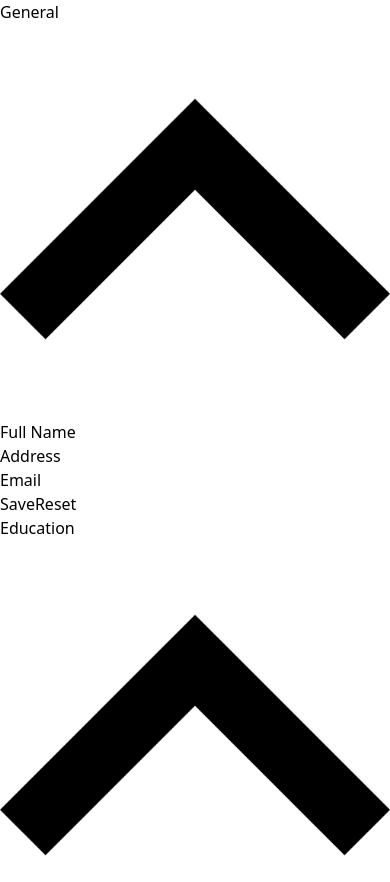
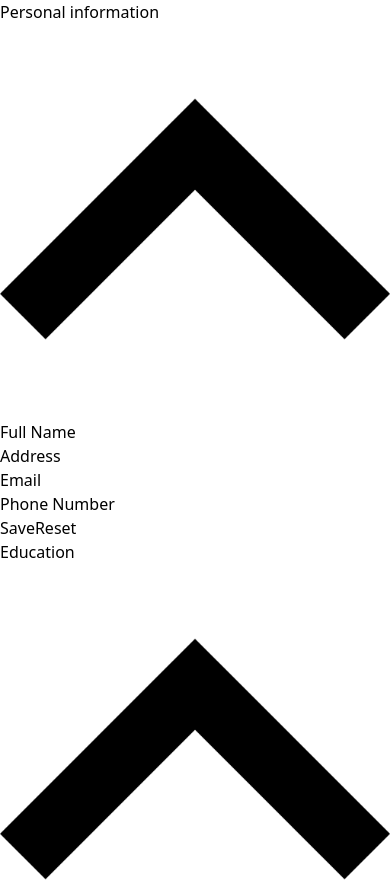
Before and after one commit to lucimanluk/CV-Application-React, a React (Vite) app: page / in a window 390 px wide. Shown: the top 882 px of the page. Built offline with nearby package versions, Linux system fonts and the light colour scheme.

Commit message:
Added the phone number field and changed name from General to Personal information in the 1st Information component.

```diff
--- a/src/App.jsx
+++ b/src/App.jsx
@@ -6,6 +6,7 @@ function App() {
   const [fullName, setFullName] = useState("");
   const [address, setAddress] = useState("");
   const [email, setEmail] = useState("");
+  const [phoneNumber, setPhoneNumber] = useState("");
   const [highschool, setHighschool] = useState("");
   const [university, setUniversity] = useState("");
   const [number, setEducationStartingYear] = useState(1900);
@@ -17,11 +18,13 @@ function App() {
   const [passedFullName, setPassedFullName] = useState('');
   const [passedAddress, setPassedAddress] = useState('');
   const [passedEmail, setPassedEmail] = useState('');
+  const [passedPhoneNumber, setPassedPhoneNumber] = useState('');
 
   function saveGeneralContent() {
     setPassedFullName(fullName);
     setPassedAddress(address);
     setPassedEmail(email);
+    setPassedPhoneNumber(phoneNumber);
   }
 
   return (
@@ -29,21 +32,23 @@ function App() {
       <div className="min-h-screen py-2 flex flex-row bg-gray-600 justify-center gap-8">
         <div className=" flex flex-col gap-4">
           {
-            ["general",
+            ["personal information",
               "education",
               "experience"
             ].map((item, index) => {
-              if (item === "general") {
+              if (item === "personal information") {
                 return <Information
                   key={index}
                   name={item}
                   fullName={fullName}
                   address={address}
                   email={email}
+                  phoneNumber={phoneNumber}
                   setFullName={setFullName}
                   setAddress={setAddress}
                   setEmail={setEmail}
-                  saveButton = {saveGeneralContent}
+                  setPhoneNumber={setPhoneNumber}
+                  saveButton={saveGeneralContent}
                 ></Information>
               }
               else if (item === "education") {
@@ -60,24 +65,24 @@ function App() {
                   setNumber2={setEducationFinishingYear}
                 ></Information>
               }
-                else if (item === "experience") {
-                  return <Information
+              else if (item === "experience") {
+                return <Information
                   key={index}
                   name={item}
-                  company = {company}
-                  position = {position}
-                  number3 = {number3}
-                  number4 = {number4}
-                  setCompany = {setCompany}
-                  setPosition = {setPosition}
-                  setNumber3 = {setNumber3}
-                  setNumber4 = {setNumber4}
+                  company={company}
+                  position={position}
+                  number3={number3}
+                  number4={number4}
+                  setCompany={setCompany}
+                  setPosition={setPosition}
+                  setNumber3={setNumber3}
+                  setNumber4={setNumber4}
                 ></Information>
-                }
               }
+            }
             )}
         </div>
-        <InfoContainer fullName = {passedFullName} address = {passedAddress} email = {passedEmail}/>
+        <InfoContainer fullName={passedFullName} address={passedAddress} email={passedEmail} phoneNumber={passedPhoneNumber} />
       </div>
     </div>
   );
--- a/src/components/InfoContainer.jsx
+++ b/src/components/InfoContainer.jsx
@@ -5,6 +5,7 @@ function InfoContainer(props) {
                 <p>{props.fullName}</p>
                 <p>{props.address}</p>
                 <p>{props.email}</p>
+                <p>{props.phoneNumber}</p>
             </div>
         </div>
     )
--- a/src/components/Information.jsx
+++ b/src/components/Information.jsx
@@ -16,12 +16,12 @@ function Information(props) {
       className="flex flex-col w-64 rounded-xl border-solid
    border-white border-2 items-center justify-center p-2 gap-y-2 bg-white"
     >
-      {props.name === "general" ? (
+      {props.name === "personal information" ? (
         <>
-          <Preview name="General" value={value} handleClick={handleClick} />
+          <Preview name="Personal information" value={value} handleClick={handleClick} />
           {value === true ? (
             <>
-              {["Full Name", "Address", "Email"].map((item, index) => {
+              {["Full Name", "Address", "Email", "Phone Number"].map((item, index) => {
                 if (index === 0) {
                   return (
                     <InputForm
@@ -49,6 +49,15 @@ function Information(props) {
                       handleChange={(e) => { props.setEmail(e.target.value) }}
                     />
                   );
+                } else if (index === 3) {
+                  return (
+                    <InputForm
+                      key={index}
+                      label={item}
+                      string={props.phoneNumber}
+                      handleChange={(e) => { props.setPhoneNumber(e.target.value) }}
+                    />
+                  );
                 }
               })}
               <SaveClear
@@ -56,6 +65,7 @@ function Information(props) {
                   props.setFullName("");
                   props.setAddress("");
                   props.setEmail("");
+                  props.setPhoneNumber("");
                 }}
                 handleClick2={props.saveButton}
               />
@@ -100,7 +110,7 @@ function Information(props) {
                       handleNumberChange={(e) => {
                         const newValue = e.target.value;
                         props.setNumber(e.target.value);
-                        if (number2 <= newValue){
+                        if (number2 <= newValue) {
                           props.setNumber2(e.target.value);
                         }
                       }}
@@ -112,7 +122,7 @@ function Information(props) {
                       key={index}
                       label={item}
                       nr={props.number2}
-                      handleNumberChange={(e) => { if(props.number <= e.target.value) props.setNumber2(e.target.value) }}
+                      handleNumberChange={(e) => { if (props.number <= e.target.value) props.setNumber2(e.target.value) }}
                     />
                   )
                 }
@@ -173,7 +183,7 @@ function Information(props) {
                     key={index}
                     label={item}
                     nr={props.number4}
-                    handleNumberChange={(e) => {if(props.number3 <= e.target.value) props.setNumber4(e.target.value) }} />;
+                    handleNumberChange={(e) => { if (props.number3 <= e.target.value) props.setNumber4(e.target.value) }} />;
                 }
               })}
               <SaveClear handleClick={() => {
```
Lines whose indentation alone changed are shown as unchanged.
